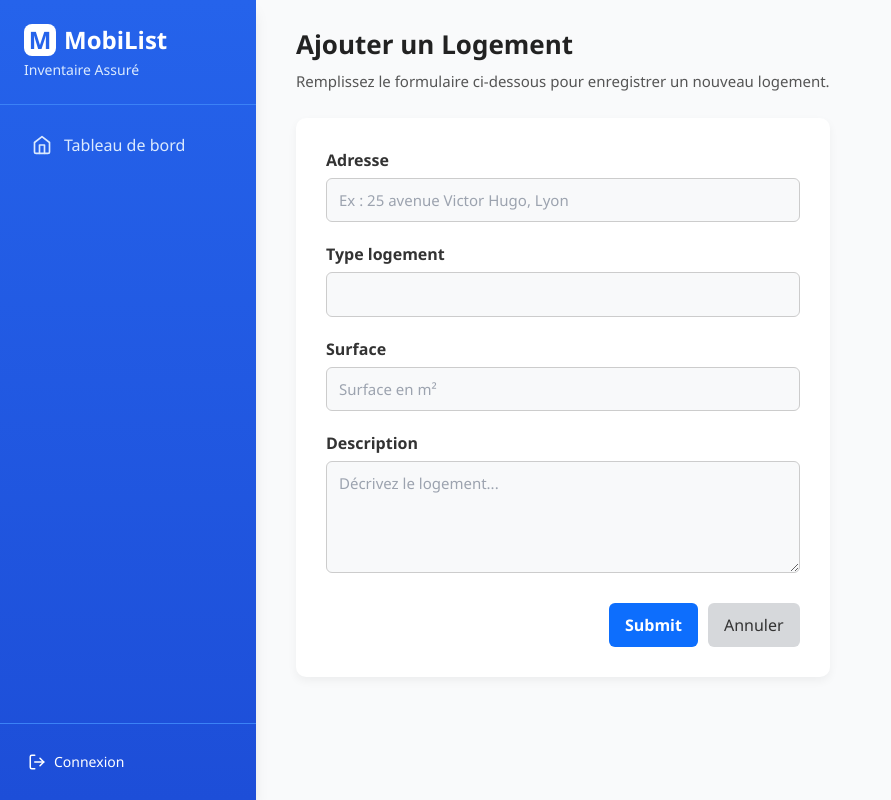
After one commit to Y46ne/SAE_Projet_etudiant, a Python web app: template monApp/templates/ajouter_logement.html in a window 1280 px wide. The commit adds this page. Shown: the whole page, without its empty margins (0-891 px from the left). Run offline with Jinja, Linux system fonts and the light colour scheme; the template is opened without the code that fills it, so the values that code supplies are empty, except form fields; form fields are guessed from the names that the template uses; some libraries are stand-ins or nearby versions.

Commit message:
ajout de pages

```diff
--- /dev/null
+++ b/monApp/static/css/logement_client.css
@@ -0,0 +1,152 @@
+/* Hérite du style global du tableau de bord */
+body {
+  background-color: #f5f6fa;
+  color: #333;
+  font-family: "Segoe UI", Roboto, sans-serif;
+  display: flex;
+  height: 100vh;
+}
+
+.container {
+  display: flex;
+  width: 100%;
+}
+
+.main-content {
+  flex: 1;
+  padding: 25px 40px;
+}
+
+/* --- En-tête --- */
+header {
+  display: flex;
+  flex-direction: column;
+  align-items: flex-start;
+  margin-bottom: 25px;
+}
+
+header h1 {
+  font-size: 26px;
+  font-weight: 700;
+  color: #222;
+  margin-bottom: 6px;
+}
+
+header p {
+  color: #555;
+  font-size: 15px;
+}
+
+/* --- Carte contenant le formulaire --- */
+.form-section .card {
+  background-color: #ffffff;
+  border-radius: 10px;
+  padding: 30px;
+  box-shadow: 0 4px 10px rgba(0, 0, 0, 0.05);
+  max-width: 650px;
+  margin: 0 auto;
+}
+
+/* --- Champs du formulaire --- */
+.form {
+  display: flex;
+  flex-direction: column;
+  gap: 20px;
+}
+
+.form-group {
+  display: flex;
+  flex-direction: column;
+}
+
+.form-label {
+  font-weight: 600;
+  color: #333;
+  margin-bottom: 6px;
+}
+
+.form-input,
+.form-textarea,
+select {
+  border: 1px solid #ccc;
+  border-radius: 6px;
+  padding: 10px 12px;
+  font-size: 15px;
+  background-color: #f8f9fa;
+  transition: border-color 0.2s ease, box-shadow 0.2s ease;
+}
+
+.form-input:focus,
+.form-textarea:focus,
+select:focus {
+  border-color: #0d6efd;
+  box-shadow: 0 0 0 3px rgba(13, 110, 253, 0.15);
+  outline: none;
+  background-color: #fff;
+}
+
+/* --- Zone texte --- */
+.form-textarea {
+  resize: vertical;
+  min-height: 90px;
+}
+
+/* --- Boutons --- */
+.form-actions {
+  display: flex;
+  justify-content: flex-end;
+  gap: 10px;
+  margin-top: 10px;
+}
+
+.btn-primary {
+  background-color: #0d6efd;
+  border: none;
+  color: white;
+  padding: 10px 16px;
+  border-radius: 6px;
+  font-weight: bold;
+  cursor: pointer;
+  transition: background-color 0.2s;
+}
+
+.btn-primary:hover {
+  background-color: #0b5ed7;
+}
+
+.btn-secondary {
+  background-color: #d6d8db;
+  border: none;
+  padding: 10px 16px;
+  border-radius: 6px;
+  cursor: pointer;
+  color: #333;
+  font-weight: 500;
+  text-decoration: none;
+  transition: background-color 0.2s;
+}
+
+.btn-secondary:hover {
+  background-color: #c9cbcf;
+}
+
+/* --- Responsive --- */
+@media (max-width: 768px) {
+  .main-content {
+    padding: 20px;
+  }
+
+  .form-section .card {
+    padding: 20px;
+  }
+
+  .form-actions {
+    flex-direction: column;
+  }
+
+  .btn-primary,
+  .btn-secondary {
+    width: 100%;
+    text-align: center;
+  }
+}
--- /dev/null
+++ b/monApp/templates/ajouter_logement.html
@@ -0,0 +1,50 @@
+{% extends "base.html" %}
+
+{% block title %}Ajouter un Logement{% endblock %}
+
+{% block head %}
+  <link rel="stylesheet" href="{{ url_for('static', filename='../static/css/logement_client.css') }}">
+{% endblock %}
+
+{% block content %}
+<div class="container">
+    <main class="main-content">
+        <header>
+            <h1>Ajouter un Logement</h1>
+            <p>Remplissez le formulaire ci-dessous pour enregistrer un nouveau logement.</p>
+        </header>
+
+        <section class="form-section">
+            <div class="card">
+                <form action="{{ url_for('logement_client') }}" method="POST" class="form">
+
+                    <div class="form-group">
+                        {{ form.adresse.label(class="form-label") }}
+                        {{ form.adresse(class="form-input", placeholder="Ex : 25 avenue Victor Hugo, Lyon") }}
+                    </div>
+
+                    <div class="form-group">
+                        {{ form.type_logement.label(class="form-label") }}
+                        {{ form.type_logement(class="form-input") }}
+                    </div>
+
+                    <div class="form-group">
+                        {{ form.surface.label(class="form-label") }}
+                        {{ form.surface(class="form-input", placeholder="Surface en m²") }}
+                    </div>
+
+                    <div class="form-group">
+                        {{ form.description.label(class="form-label") }}
+                        {{ form.description(class="form-textarea", rows=4, placeholder="Décrivez le logement...") }}
+                    </div>
+
+                    <div class="form-actions">
+                        {{ form.submit(class="btn-primary") }}
+                        <a href="{{ url_for('tableau_de_bord') }}" class="btn-secondary">Annuler</a>
+                    </div>
+                </form>
+            </div>
+        </section>
+    </main>
+</div>
+{% endblock %}
--- a/monApp/templates/base.html
+++ b/monApp/templates/base.html
@@ -6,6 +6,10 @@
     <title>MobiList - Inventaire Assuré</title>
     <script src="https://cdn.tailwindcss.com"></script>
     <link rel="stylesheet" href="{{ url_for('static', filename='css/styles.css') }}">
+
+
+    {% block head %}
+    {% endblock %}
 </head>
 <body class="bg-gray-50">
     <div class="flex h-screen">
```
Also changed, not shown: monApp/static/css/tableauDeBord.css (+14 -55 lines), monApp/templates/logement_pieces.html (added, +33 -0 lines), monApp/templates/mes_logements.html (added, +47 -0 lines), monApp/templates/piece_logement_client.html (added, +66 -0 lines), monApp/templates/tableauDeBord.html (+20 -44 lines), monApp/views.py (+84 -7 lines), monApp/static/css/piece_logement_client.css (added).
